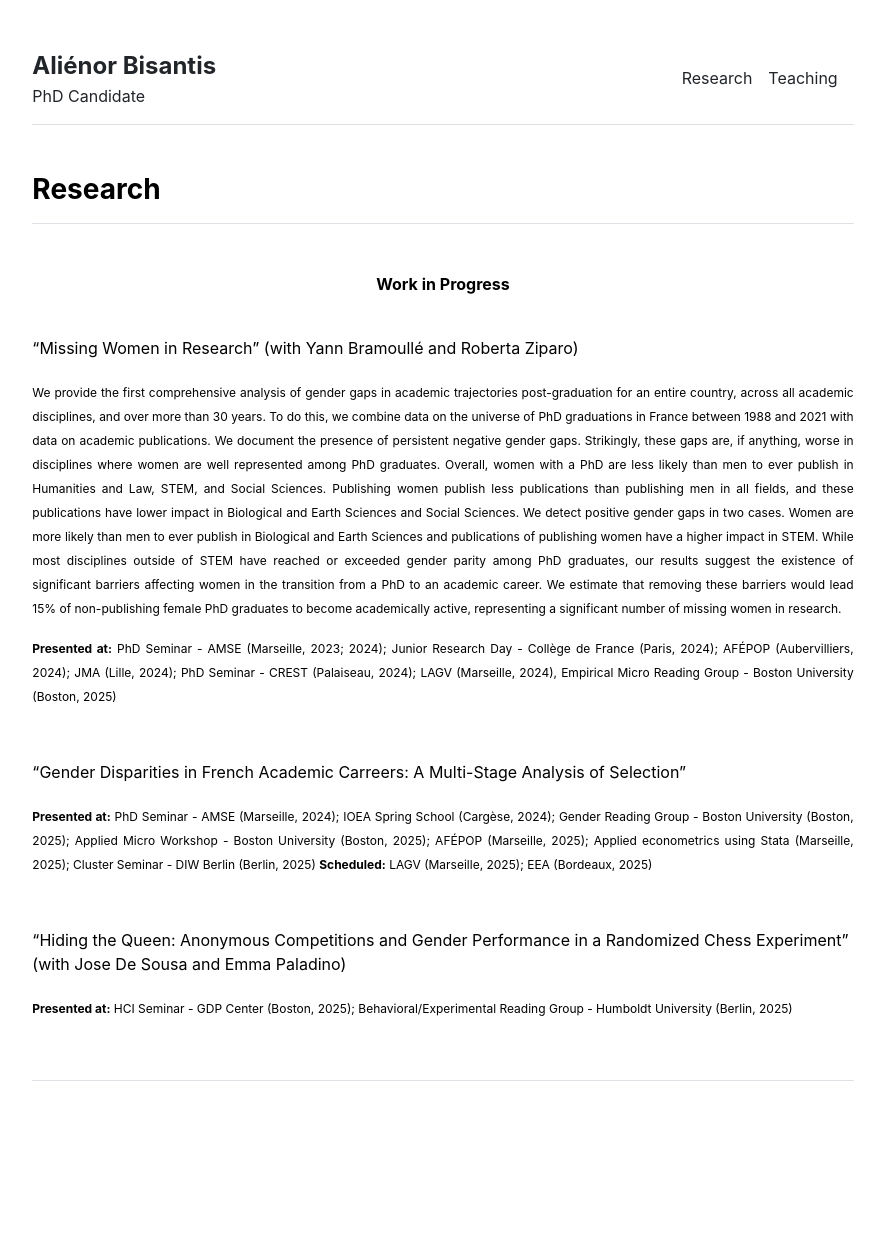
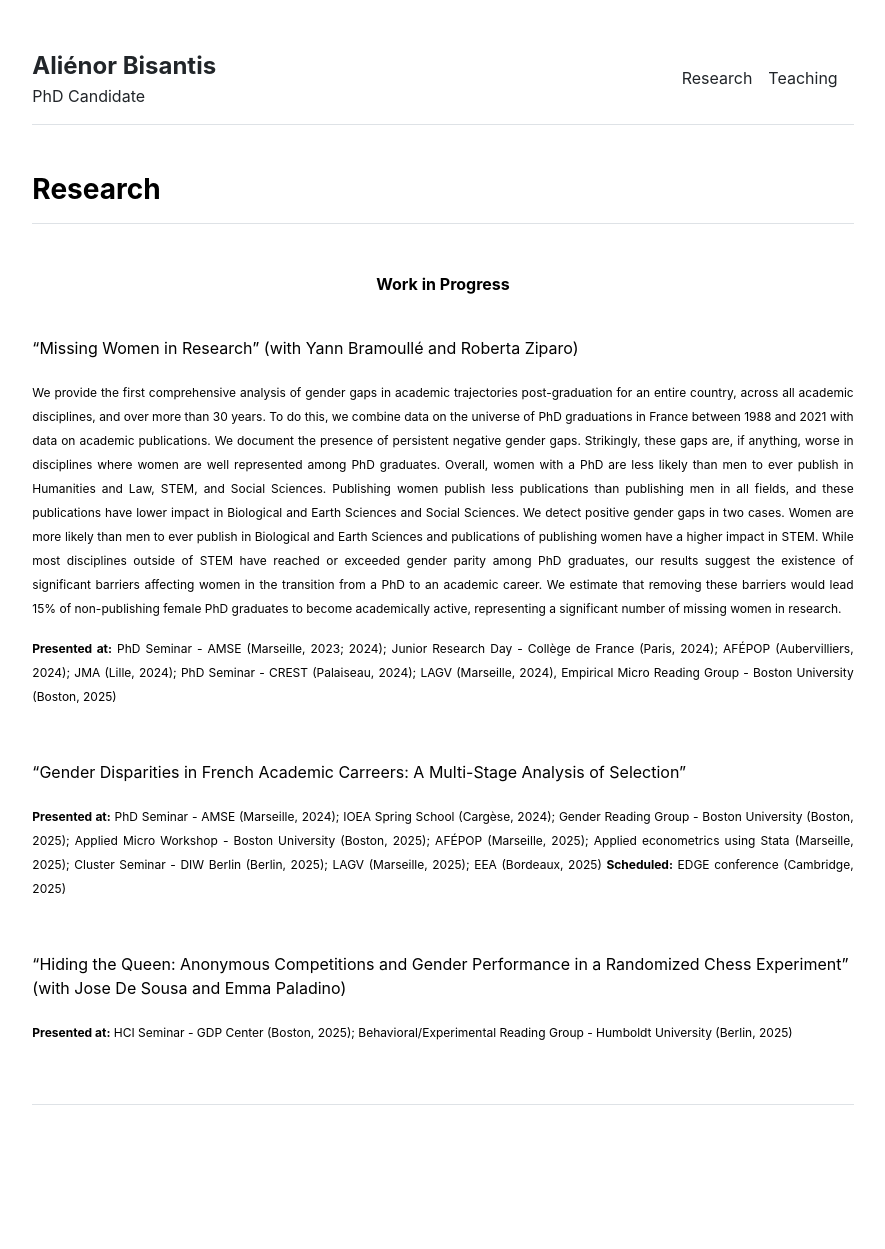
Before and after one commit to alienorbisantis/alienorbisantis.github.io, a Jekyll site: the page built from Research/Research.md, in a window 1280 px wide. Shown: the whole page, without its empty margins (197-1082 px from the left). Built offline with Jekyll 4.4.1, drawn with Linux system fonts in a browser that asks for light colours; before the commit the page ends 1225 px from its top, so only the background shows below that.

Commit message:
Update Research.md

```diff
--- a/Research/Research.md
+++ b/Research/Research.md
@@ -25,7 +25,7 @@
 "Gender Disparities in French Academic Carreers: A Multi-Stage Analysis of Selection"
 
 <p align="justify">
-<sub> <b>Presented at:</b> PhD Seminar - AMSE (Marseille, 2024); IOEA Spring School (Cargèse, 2024); Gender Reading Group - Boston University (Boston, 2025); Applied Micro Workshop - Boston University (Boston, 2025); AFÉPOP (Marseille, 2025); Applied econometrics using Stata (Marseille, 2025); Cluster Seminar - DIW Berlin (Berlin, 2025) <b> Scheduled:</b> LAGV (Marseille, 2025); EEA (Bordeaux, 2025) </sub>
+<sub> <b>Presented at:</b> PhD Seminar - AMSE (Marseille, 2024); IOEA Spring School (Cargèse, 2024); Gender Reading Group - Boston University (Boston, 2025); Applied Micro Workshop - Boston University (Boston, 2025); AFÉPOP (Marseille, 2025); Applied econometrics using Stata (Marseille, 2025); Cluster Seminar - DIW Berlin (Berlin, 2025); LAGV (Marseille, 2025); EEA (Bordeaux, 2025) <b> Scheduled:</b> EDGE conference (Cambridge, 2025) </sub>
 
 </p>
 &nbsp;
```
